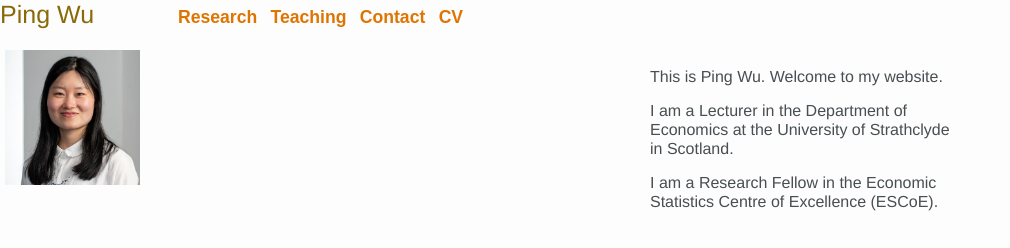
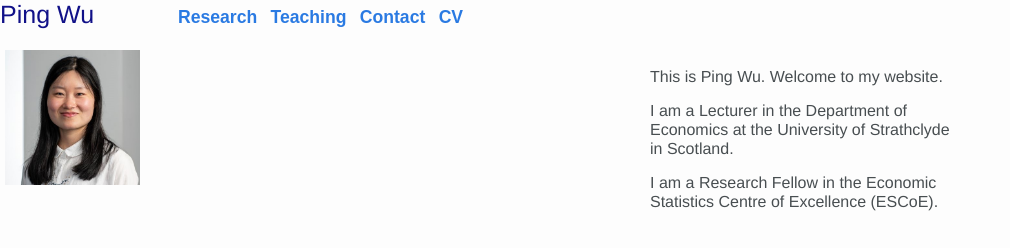
Before and after one commit to pingwuecon/Website.github.io, a plain HTML site: page index.html in a window 1280 px wide. Shown: the whole page, without its empty margins (0-1010 px from the left). Drawn offline with Linux system fonts and the light colour scheme.

Commit message:
Update web.css

```diff
--- a/web.css
+++ b/web.css
@@ -8,15 +8,15 @@ body {
 }
 
 a:link {
-    color:#DF7401;
+    color:#2a7ae2;
     text-decoration:none;
 }
 a:visited {
-    color:#DF7401;
+    color:#1756a9;
     text-decoration:none;
 }
 a:hover {
-    color:#886A08;
+    color:#118;
     text-decoration:none;
 }
 a.menu {
```
